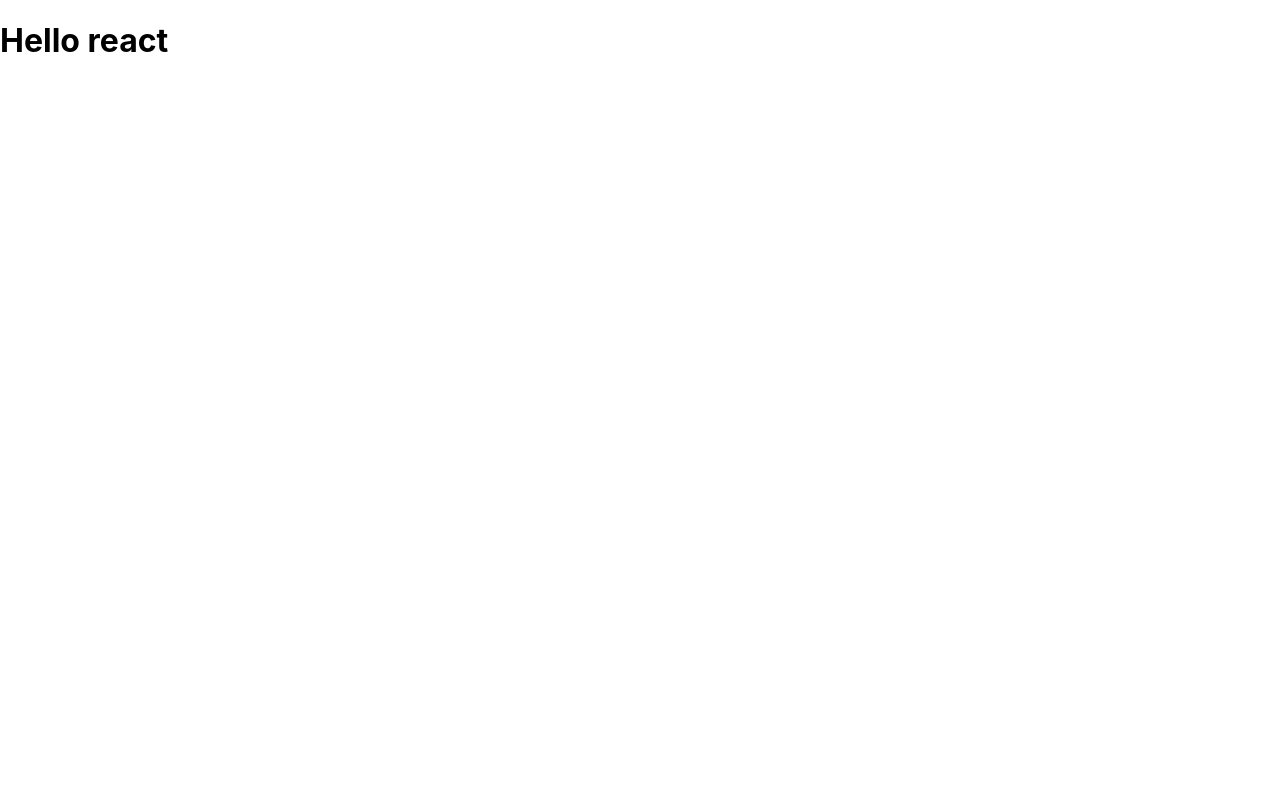
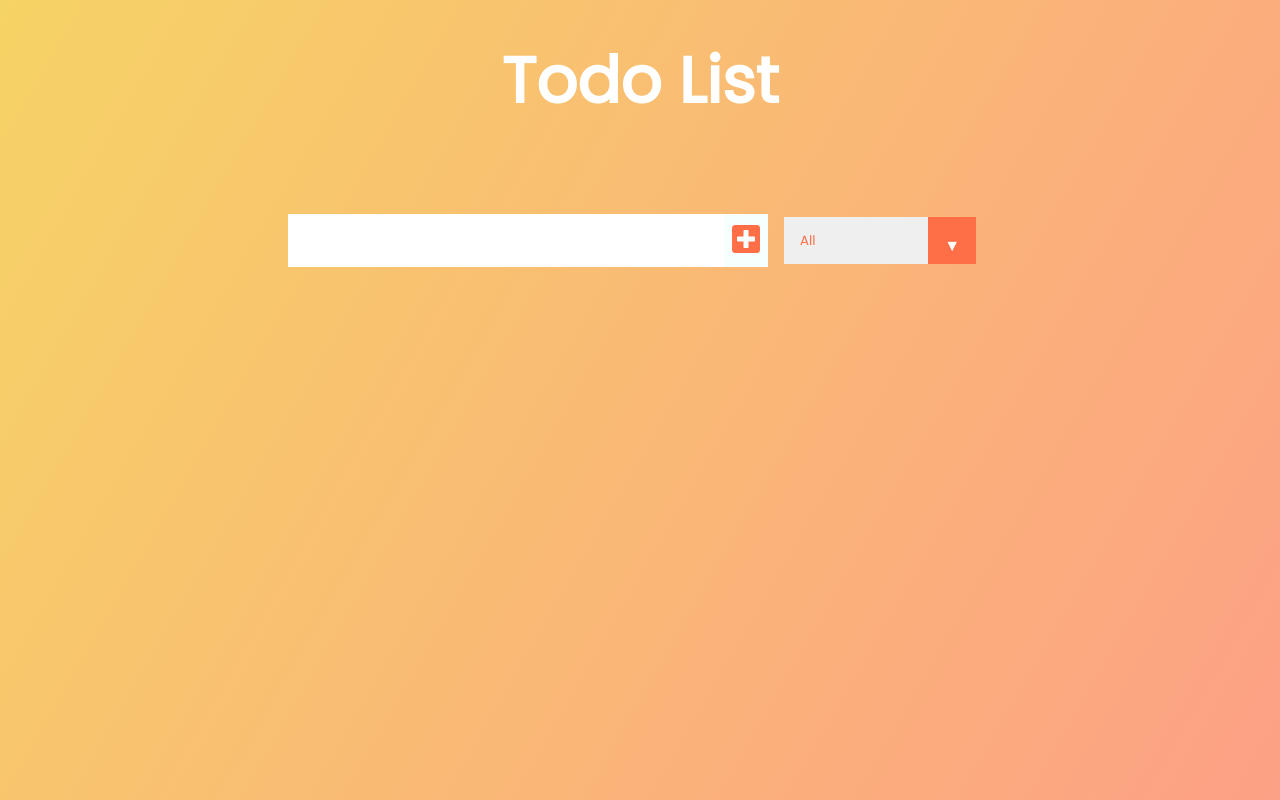
Before and after one commit to AmirAbaskohi/TodoList-using-React, a React (Create React App) app: page / in a window 1280 px wide. Built offline with nearby package versions, Linux system fonts and the light colour scheme.

Commit message:
Form and List components added

```diff
--- a/public/index.html
+++ b/public/index.html
@@ -8,6 +8,16 @@
     <meta
       name="description"
       content="Web site created using create-react-app"
+    />
+    <link
+      href="https://fonts.googleapis.com/css?family=Poppins&display=swap"
+      rel="stylesheet"
+    />
+    <link
+      rel="stylesheet"
+      href="https://cdnjs.cloudflare.com/ajax/libs/font-awesome/5.12.1/css/all.min.css"
+      integrity="sha256-mmgLkCYLUQbXn0B1SRqzHar6dCnv9oZFPEC1g1cwlkk="
+      crossorigin="anonymous"
     />
     <link rel="apple-touch-icon" href="%PUBLIC_URL%/logo192.png" />
     <!--
--- a/src/App.css
+++ b/src/App.css
@@ -0,0 +1,133 @@
+* {
+  margin: 0;
+  padding: 0;
+  box-sizing: border-box;
+}
+body {
+  background-image: linear-gradient(120deg, #f6d365 0%, #fda085 100%);
+  color: white;
+  font-family: "Poppins", sans-serif;
+  min-height: 100vh;
+}
+header {
+  font-size: 2rem;
+}
+
+header,
+form {
+  min-height: 20vh;
+  display: flex;
+  justify-content: center;
+  align-items: center;
+}
+form input,
+form button {
+  padding: 0.5rem;
+  font-size: 2rem;
+  border: none;
+  background: white;
+}
+form button {
+  color: #ff6f47;
+  background: #f7fffe;
+  cursor: pointer;
+  transition: all 0.3s ease;
+}
+form button:hover {
+  background: #ff6f47;
+  color: white;
+}
+.todo-container {
+  display: flex;
+  justify-content: center;
+  align-items: center;
+}
+
+.todo-list {
+  min-width: 30%;
+  list-style: none;
+}
+
+.todo {
+  margin: 0.5rem;
+  background: white;
+  font-size: 1.5rem;
+  color: black;
+  display: flex;
+  justify-content: space-between;
+  align-items: center;
+  transition: all 1s ease;
+}
+.filter-todo {
+  padding: 1rem;
+}
+.todo li {
+  flex: 1;
+}
+
+.trash-btn,
+.complete-btn {
+  background: #ff6f47;
+  color: white;
+  border: none;
+  padding: 1rem;
+  cursor: pointer;
+  font-size: 1rem;
+}
+.complete-btn {
+  background: rgb(11, 212, 162);
+}
+.todo-item {
+  padding: 0rem 0.5rem;
+}
+
+.fa-trash,
+.fa-check {
+  pointer-events: none;
+}
+
+.fall {
+  transform: translateY(10rem) rotateZ(20deg);
+  opacity: 0;
+}
+
+.completed {
+  text-decoration: line-through;
+  opacity: 0.5;
+}
+
+
+select {
+  -webkit-appearance: none;
+  -moz-appearance: none;
+  -ms-appearance: none;
+  appearance: none;
+  outline: 0;
+  box-shadow: none;
+  border: 0 !important;
+  background-image: none;
+}
+
+
+.select {
+  margin: 1rem;
+  position: relative;
+  overflow: hidden;
+}
+select {
+  color: #ff6f47;
+  font-family: "Poppins", sans-serif;
+  cursor: pointer;
+  width: 12rem;
+}
+
+.select::after {
+  content: "\25BC";
+  position: absolute;
+  top: 0;
+  right: 0;
+  padding: 1rem;
+  background: #ff6f47;
+  cursor: pointer;
+  pointer-events: none;
+}
--- a/src/App.js
+++ b/src/App.js
@@ -1,10 +1,16 @@
 import React from 'react';
 import './App.css';
+import Form from './components/Form';
+import TodoList from './components/TodoList';
 
 function App() {
   return (
     <div className="App">
-      <h1>Hello react</h1>
+      <header>
+        <h1>Todo List</h1>
+      </header>
+      <Form />
+      <TodoList />
     </div>
   );
 }
--- /dev/null
+++ b/src/components/Form.js
@@ -0,0 +1,21 @@
+import React from "react";
+
+const Form = () => {
+	return(
+		<form>
+	      <input type="text" className="todo-input" />
+	      <button className="todo-button" type="submit">
+	        <i className="fas fa-plus-square"></i>
+	      </button>
+	      <div className="select">
+	        <select name="todos" className="filter-todo">
+	          <option value="all">All</option>
+	          <option value="completed">Completed</option>
+	          <option value="uncompleted">Uncompleted</option>
+	        </select>
+	      </div>
+	    </form>
+	);
+};
+
+export default Form;
--- /dev/null
+++ b/src/components/TodoList.js
@@ -0,0 +1,11 @@
+import React from "react";
+
+const TodoList = () => {
+	return(
+	<div className="todo-container">
+      <ul className="todo-list"></ul>
+    </div>
+	);
+};
+
+export default TodoList;
```
